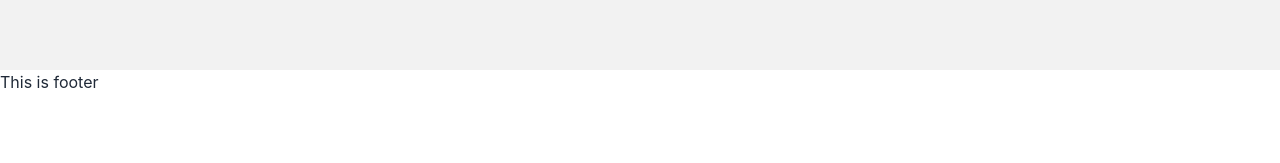
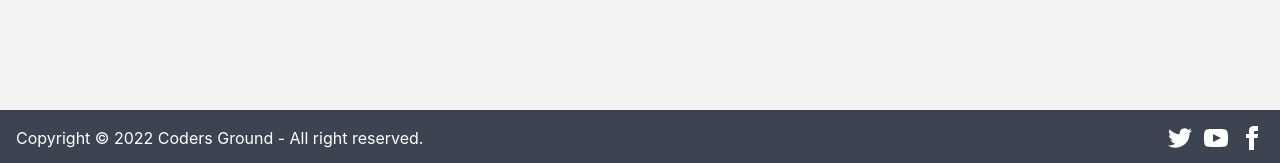
Before and after one commit to modasserjasim/coders-ground-client-side, a React (Create React App) app: page / in a window 1280 px wide. Shown: the part 659-822 px from the top of the page. Before the commit the page ends 800 px from the top, so only its background shows below. Built offline with nearby package versions, Linux system fonts and the light colour scheme.

Commit message:
Footer added

```diff
--- a/src/Pages/Home/Home.js
+++ b/src/Pages/Home/Home.js
@@ -4,7 +4,7 @@
 
 const Home = () => {
     return (
-        <div className="hero min-h-[80vh] bg-base-200">
+        <div className="hero min-h-[85vh] bg-base-200">
             <div className="hero-content flex-col lg:flex-row-reverse gap-20">
                 <img src={codersGround} className="max-w-xl rounded-lg shadow-2xl" />
                 <div>
--- a/src/Pages/Shared/Footer/Footer.js
+++ b/src/Pages/Shared/Footer/Footer.js
@@ -1,10 +1,22 @@
 import React from 'react';
+import { Link } from 'react-router-dom';
 
 const Footer = () => {
     return (
-        <div>
-            <h1>This is footer</h1>
-        </div>
+        <footer className="w-full p-4 bg-neutral text-neutral-content">
+            <div className='flex justify-between lg:max-w-7xl mx-auto'>
+                <div className="">
+                    <p>Copyright © 2022 Coders Ground - All right reserved.</p>
+                </div>
+                <div className="flex gap-3">
+                    <Link><svg xmlns="http://www.w3.org/2000/svg" width="24" height="24" viewBox="0 0 24 24" className="fill-current"><path d="M24 4.557c-.883.392-1.832.656-2.828.775 1.017-.609 1.798-1.574 2.165-2.724-.951.564-2.005.974-3.127 1.195-.897-.957-2.178-1.555-3.594-1.555-3.179 0-5.515 2.966-4.797 6.045-4.091-.205-7.719-2.165-10.148-5.144-1.29 2.213-.669 5.108 1.523 6.574-.806-.026-1.566-.247-2.229-.616-.054 2.281 1.581 4.415 3.949 4.89-.693.188-1.452.232-2.224.084.626 1.956 2.444 3.379 4.6 3.419-2.07 1.623-4.678 2.348-7.29 2.04 2.179 1.397 4.768 2.212 7.548 2.212 9.142 0 14.307-7.721 13.995-14.646.962-.695 1.797-1.562 2.457-2.549z"></path></svg>
+                    </Link>
+                    <Link><svg xmlns="http://www.w3.org/2000/svg" width="24" height="24" viewBox="0 0 24 24" className="fill-current"><path d="M19.615 3.184c-3.604-.246-11.631-.245-15.23 0-3.897.266-4.356 2.62-4.385 8.816.029 6.185.484 8.549 4.385 8.816 3.6.245 11.626.246 15.23 0 3.897-.266 4.356-2.62 4.385-8.816-.029-6.185-.484-8.549-4.385-8.816zm-10.615 12.816v-8l8 3.993-8 4.007z"></path></svg></Link>
+                    <Link><svg xmlns="http://www.w3.org/2000/svg" width="24" height="24" viewBox="0 0 24 24" className="fill-current"><path d="M9 8h-3v4h3v12h5v-12h3.642l.358-4h-4v-1.667c0-.955.192-1.333 1.115-1.333h2.885v-5h-3.808c-3.596 0-5.192 1.583-5.192 4.615v3.385z"></path></svg></Link>
+                </div>
+            </div>
+
+        </footer>
     );
 };
 
```
